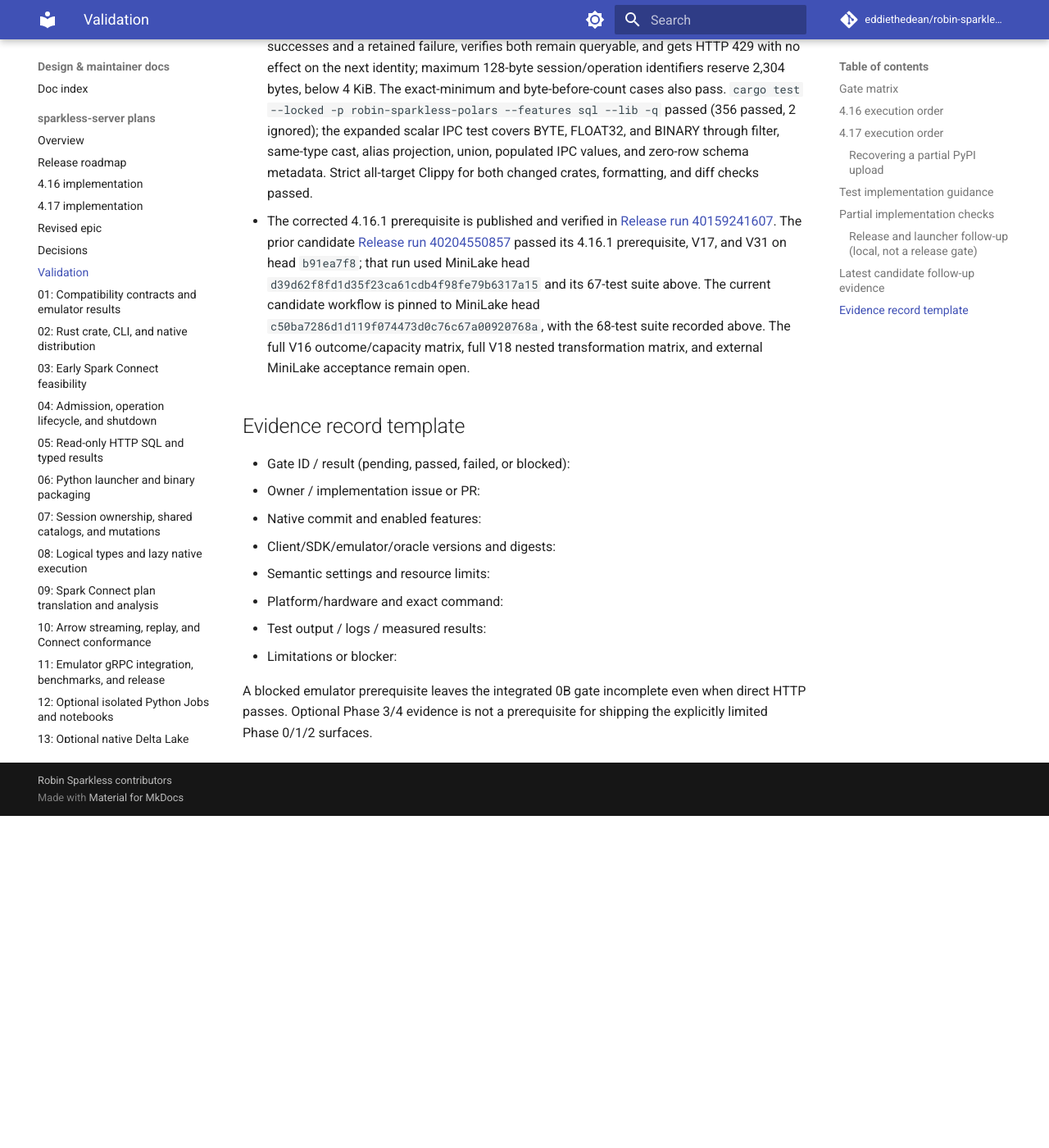
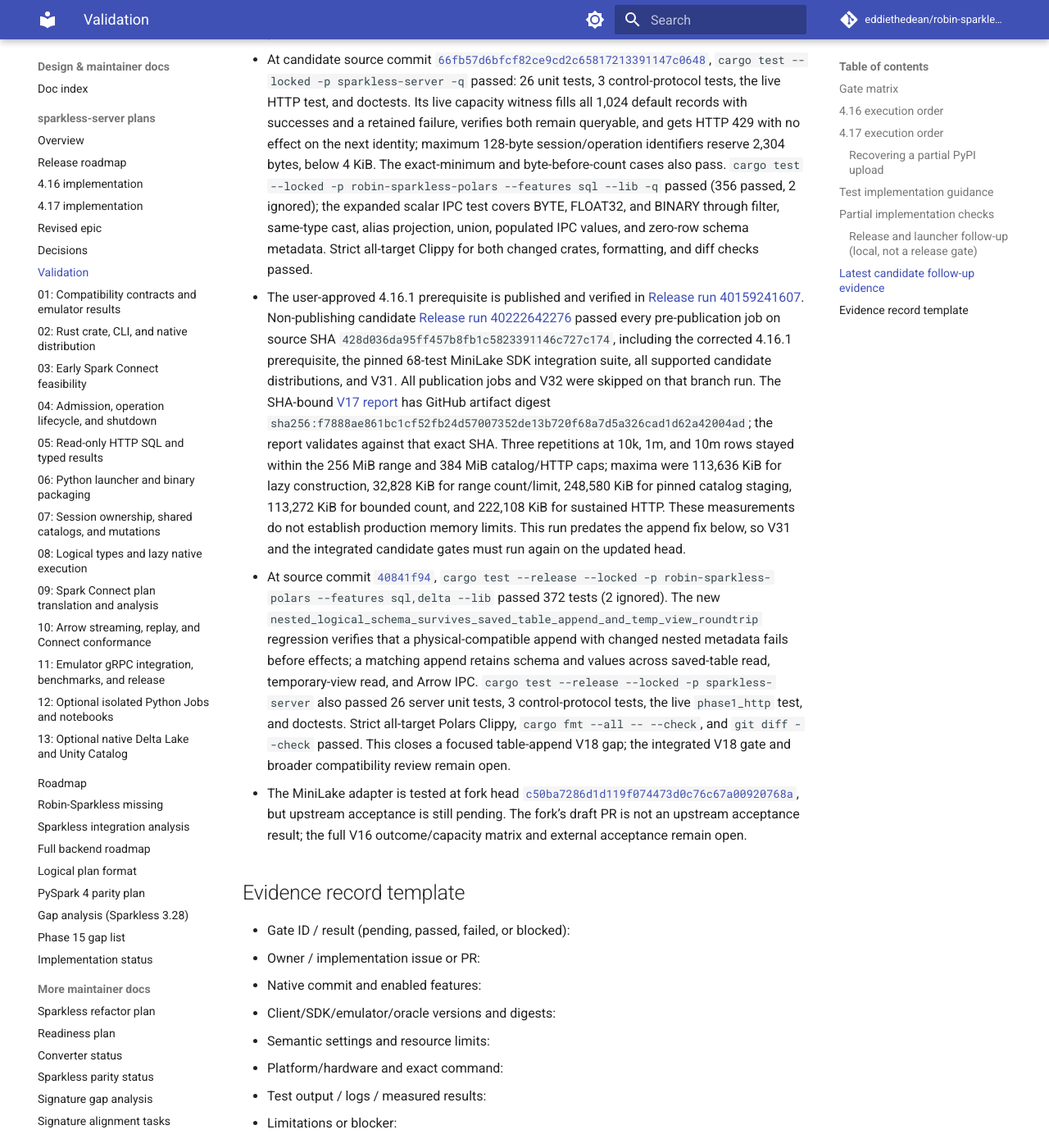
Before and after one commit to eddiethedean/robin-sparkless, an MkDocs documentation site: the page built from docs/plans/sparkless-server/VALIDATION.md, in a window 1280 px wide and 1400 px high, scrolled down 31731 px. Shown: the whole window at 82% size. Built offline with MkDocs 1.6.1 and Material for MkDocs 9.7.7, drawn with Linux system fonts in a browser that asks for light colours; comment, search, counter and statistics services are not loaded; before the commit the page ends 32726 px from its top, so only the background shows below that; some of the changed text lies outside the part shown.

Commit message:
docs: record pre-tag 4.17 candidate evidence

```diff
--- a/docs/plans/sparkless-server/VALIDATION.md
+++ b/docs/plans/sparkless-server/VALIDATION.md
@@ -2,7 +2,9 @@
 
 [Plan index](README.md) · [Epic gates](EPIC.md#acceptance-and-release-gates) · [Decision register](DECISIONS.md)
 
-**Status: implementation checks in progress; no release gates below are marked passed.** Targeted native, launcher, release-inventory, and packaging checks have run locally; they do not establish release-gate conformance. Every gate evidence field remains pending until its complete scenario and required artifact are recorded. Documentation checks do not establish server conformance.
+**Status: implementation checks in progress; no full 4.17 release-readiness gate is marked passed.** Targeted native, launcher, release-inventory, and packaging checks have run locally; they do not establish release-gate conformance. Every gate evidence field remains pending until its complete scenario and required artifact are recorded. Documentation checks do not establish server conformance.
+
+The 4.16 prerequisite accepted for 4.17 is **4.16.1**. [Release run 40159241607](https://github.com/eddiethedean/robin-sparkless/actions/runs/40159241607) published and verified that version. The older 4.16.0 recovery failure below is historical and is not being used as the 4.17 prerequisite.
 
 The public 4.16.0 registries currently contain the expected PyPI inventories (nine `sparkless` files and four `sparkless-server-bin` wheels), all five first-party crates, and the GHCR image. The guarded [4.16.0 recovery run](https://github.com/eddiethedean/robin-sparkless/actions/runs/40143218104) failed its final fresh-install gate because the published server-binary package lacks `executable_path`; V29/V30 remain incomplete and no GitHub Release record exists. A successful [main-branch workflow dispatch](https://github.com/eddiethedean/robin-sparkless/actions/runs/40102266143) passed the current native, Python, SDK/MiniLake, wheel, and container jobs, but it did not validate a coordinated 4.17.0 candidate or run publication/V32 jobs.
 
@@ -266,7 +268,9 @@
 - At candidate source commit [`81d9b6fcb8bd640e5387638048ffadc7b032fc61`](https://github.com/eddiethedean/robin-sparkless/commit/81d9b6fcb8bd640e5387638048ffadc7b032fc61), `cargo test --locked -p sparkless-server --test phase1_http -- --nocapture` passed. It verifies an idempotent create is committed, returns the original object receipt, and preserves that receipt in operation status. Strict `cargo clippy --locked -p sparkless-server --all-targets -- -D warnings`, `cargo fmt --all -- --check`, and `git diff --check` passed.
 - At candidate source commit [`d7bd47b833ec2313a6c5d8b0c745d2b62fcc2de8`](https://github.com/eddiethedean/robin-sparkless/commit/d7bd47b833ec2313a6c5d8b0c745d2b62fcc2de8), `cargo test --locked -p sparkless-server` passed: 25 unit tests, 3 control-protocol tests, the live HTTP test, and doctests. The HTTP fixture verifies a missing same-instance status returns `UnknownOperation` without reserving its ID, then accepts that ID for a mutation. The retention test accepts one record at exactly `MIN_MUTATION_RECORD_BYTES` (2,050 bytes) and rejects another identity before effects. Strict server Clippy, formatting, and diff checks passed.
 - At candidate source commit [`66fb57d6bfcf82ce9cd2c65817213391147c0648`](https://github.com/eddiethedean/robin-sparkless/commit/66fb57d6bfcf82ce9cd2c65817213391147c0648), `cargo test --locked -p sparkless-server -q` passed: 26 unit tests, 3 control-protocol tests, the live HTTP test, and doctests. Its live capacity witness fills all 1,024 default records with successes and a retained failure, verifies both remain queryable, and gets HTTP 429 with no effect on the next identity; maximum 128-byte session/operation identifiers reserve 2,304 bytes, below 4 KiB. The exact-minimum and byte-before-count cases also pass. `cargo test --locked -p robin-sparkless-polars --features sql --lib -q` passed (356 passed, 2 ignored); the expanded scalar IPC test covers BYTE, FLOAT32, and BINARY through filter, same-type cast, alias projection, union, populated IPC values, and zero-row schema metadata. Strict all-target Clippy for both changed crates, formatting, and diff checks passed.
-- The corrected 4.16.1 prerequisite is published and verified in [Release run 40159241607](https://github.com/eddiethedean/robin-sparkless/actions/runs/40159241607). The prior candidate [Release run 40204550857](https://github.com/eddiethedean/robin-sparkless/actions/runs/40204550857) passed its 4.16.1 prerequisite, V17, and V31 on head `b91ea7f8`; that run used MiniLake head `d39d62f8fd1d35f23ca61cdb4f98fe79b6317a15` and its 67-test suite above. The current candidate workflow is pinned to MiniLake head `c50ba7286d1d119f074473d0c76c67a00920768a`, with the 68-test suite recorded above. The full V16 outcome/capacity matrix, full V18 nested transformation matrix, and external MiniLake acceptance remain open.
+- The user-approved 4.16.1 prerequisite is published and verified in [Release run 40159241607](https://github.com/eddiethedean/robin-sparkless/actions/runs/40159241607). Non-publishing candidate [Release run 40222642276](https://github.com/eddiethedean/robin-sparkless/actions/runs/40222642276) passed every pre-publication job on source SHA `428d036da95ff457b8fb1c5823391146c727c174`, including the corrected 4.16.1 prerequisite, the pinned 68-test MiniLake SDK integration suite, all supported candidate distributions, and V31. All publication jobs and V32 were skipped on that branch run. The SHA-bound [V17 report](https://github.com/eddiethedean/robin-sparkless/actions/runs/40222642276/artifacts/12610952476) has GitHub artifact digest `sha256:f7888ae861bc1cf52fb24d57007352de13b720f68a7d5a326cad1d62a42004ad`; the report validates against that exact SHA. Three repetitions at 10k, 1m, and 10m rows stayed within the 256 MiB range and 384 MiB catalog/HTTP caps; maxima were 113,636 KiB for lazy construction, 32,828 KiB for range count/limit, 248,580 KiB for pinned catalog staging, 113,272 KiB for bounded count, and 222,108 KiB for sustained HTTP. These measurements do not establish production memory limits. This run predates the append fix below, so V31 and the integrated candidate gates must run again on the updated head.
+- At source commit [`40841f94`](https://github.com/eddiethedean/robin-sparkless/commit/40841f94039adcaaf9c1e8ac5185abd8132e3e39), `cargo test --release --locked -p robin-sparkless-polars --features sql,delta --lib` passed 372 tests (2 ignored). The new `nested_logical_schema_survives_saved_table_append_and_temp_view_roundtrip` regression verifies that a physical-compatible append with changed nested metadata fails before effects; a matching append retains schema and values across saved-table read, temporary-view read, and Arrow IPC. `cargo test --release --locked -p sparkless-server` also passed 26 server unit tests, 3 control-protocol tests, the live `phase1_http` test, and doctests. Strict all-target Polars Clippy, `cargo fmt --all -- --check`, and `git diff --check` passed. This closes a focused table-append V18 gap; the integrated V18 gate and broader compatibility review remain open.
+- The MiniLake adapter is tested at fork head [`c50ba7286d1d119f074473d0c76c67a00920768a`](https://github.com/eddiethedean/minilake/commit/c50ba7286d1d119f074473d0c76c67a00920768a), but upstream acceptance is still pending. The fork’s draft PR is not an upstream acceptance result; the full V16 outcome/capacity matrix and external acceptance remain open.
 
 ## Evidence record template
 
```
Also changed, not shown: docs/plans/sparkless-server/RELEASE_4_17.md (+2 -2 lines).
